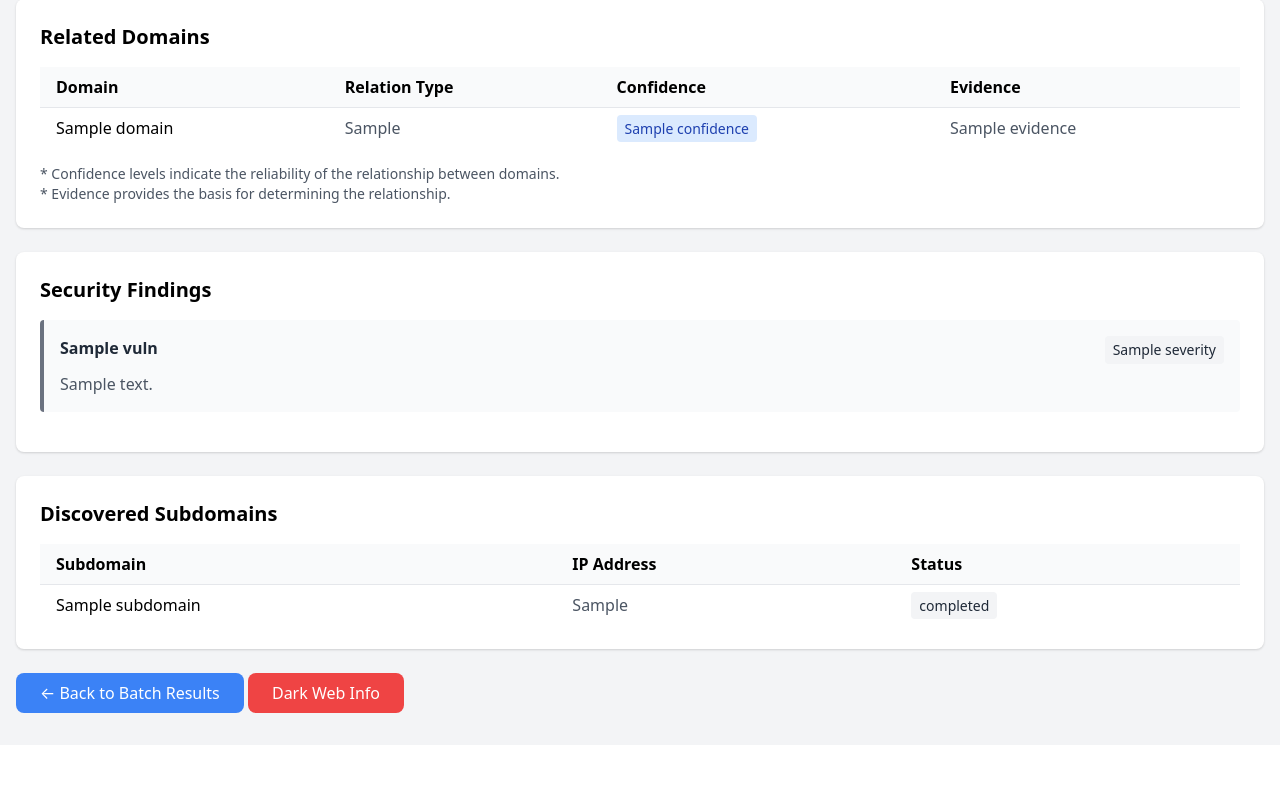
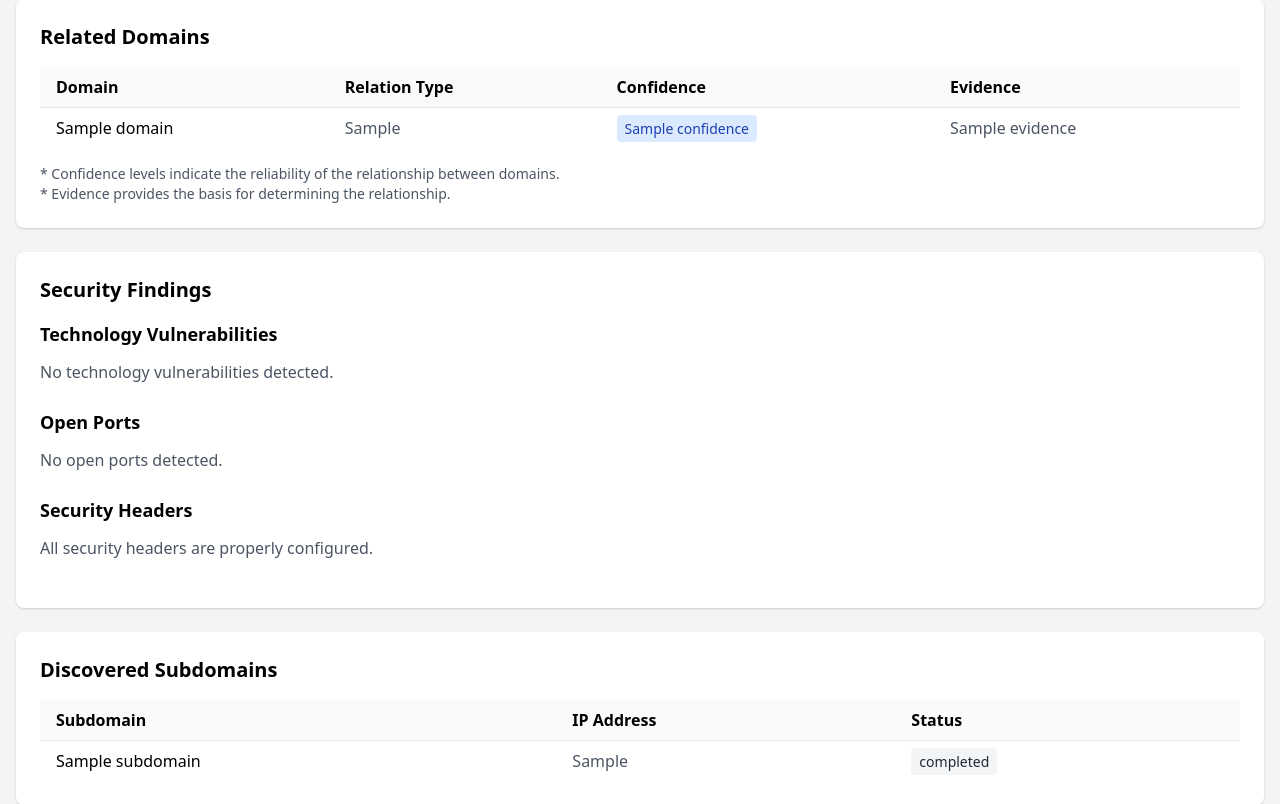
Before and after one commit to Jason-Van-de-Berckt-student-ap/SecurityProjectAp, a Flask app: template project/templates/results.html in a window 1280 px wide. Shown: the part 541-1345 px from the top of the page. Before the commit the page ends 1254 px from the top, so only its background shows below. Run offline with Flask 3, Linux system fonts and the light colour scheme; the template is opened without the code that fills it: most values are stand-ins (such as "Sample title", 1, 10 or a date in 2020).

Commit message:
system 1.2 complete implementation

```diff
--- a/project/templates/results.html
+++ b/project/templates/results.html
@@ -128,16 +128,21 @@
         </div>
 
         <!-- Vulnerabilities Section -->
-        <!-- <div class="bg-white p-6 rounded-lg shadow mb-6">
+        <div class="bg-white p-6 rounded-lg shadow mb-6">
             <h2 class="text-xl font-bold mb-4">Security Findings</h2>
-            {% if vulnerabilities %}
-                {% for vuln in vulnerabilities %}
+
+            <!-- Technology Vulnerabilities Section -->
+            <div class="mb-6">
+                <h3 class="text-lg font-semibold mb-3">Technology Vulnerabilities</h3>
+                {% set tech_vulns = vulnerabilities|selectattr('type', 'equalto', 'tech_vulnerability')|list %}
+                {% if tech_vulns %}
+                    {% for vuln in tech_vulns %}
                         <div class="mb-4 p-4 rounded
-                        {% if vuln.severity == 'High' %}
+                            {% if vuln.severity|lower == 'high' %}
                                 bg-red-50 border-l-4 border-red-500
-                        {% elif vuln.severity == 'Medium' %}
+                            {% elif vuln.severity|lower == 'medium' %}
                                 bg-yellow-50 border-l-4 border-yellow-500
-                        {% elif vuln.severity == 'Low' %}
+                            {% elif vuln.severity|lower == 'low' %}
                                 bg-blue-50 border-l-4 border-blue-500
                             {% else %}
                                 bg-gray-50 border-l-4 border-gray-500
@@ -145,52 +150,11 @@
                             <div class="flex justify-between items-start">
                                 <h3 class="font-bold text-gray-800">{{ vuln.title }}</h3>
                                 <span class="px-2 py-1 text-sm rounded
-                                {% if vuln.severity == 'High' %}
+                                    {% if vuln.severity|lower == 'high' %}
                                         bg-red-100 text-red-800
-                                {% elif vuln.severity == 'Medium' %}
+                                    {% elif vuln.severity|lower == 'medium' %}
                                         bg-yellow-100 text-yellow-800
-                                {% elif vuln.severity == 'Low' %}
-                                    bg-blue-100 text-blue-800
-                                {% else %}
-                                    bg-gray-100 text-gray-800
-                                {% endif %}">
-                                {{ vuln.severity }}
-                            </span>
-                        </div>
-                        <p class="mt-2 text-gray-600">{{ vuln.description }}</p>
-                    </div>
-                {% endfor %}
-            {% else %}
-                <div class="text-gray-600 bg-gray-50 p-4 rounded">
-                    No vulnerabilities detected.
-                </div>
-            {% endif %}
-        </div> -->
-
-        <!-- Vulnerabilities Section -->
-        <!-- Vulnerabilities Section -->
-        <div class="bg-white p-6 rounded-lg shadow mb-6">
-            <h2 class="text-xl font-bold mb-4">Security Findings</h2>
-            {% if vulnerabilities %}
-                {% for vuln in vulnerabilities %}
-                    <div class="mb-4 p-4 rounded
-                        {% if vuln.severity == 'High' %}
-                            bg-red-50 border-l-4 border-red-500
-                        {% elif vuln.severity == 'Medium' %}
-                            bg-yellow-50 border-l-4 border-yellow-500
-                        {% elif vuln.severity == 'Low' %}
-                            bg-blue-50 border-l-4 border-blue-500
-                        {% else %}
-                            bg-gray-50 border-l-4 border-gray-500
-                        {% endif %}">
-                        <div class="flex justify-between items-start">
-                            <h3 class="font-bold text-gray-800">{{ vuln.title }}</h3>
-                            <span class="px-2 py-1 text-sm rounded
-                                {% if vuln.severity == 'High' %}
-                                    bg-red-100 text-red-800
-                                {% elif vuln.severity == 'Medium' %}
-                                    bg-yellow-100 text-yellow-800
-                                {% elif vuln.severity == 'Low' %}
+                                    {% elif vuln.severity|lower == 'low' %}
                                         bg-blue-100 text-blue-800
                                     {% else %}
                                         bg-gray-100 text-gray-800
@@ -199,22 +163,95 @@
                                 </span>
                             </div>
                             <p class="mt-2 text-gray-600">
-                            {# Splits de beschrijving op CVE-codes en vervang ze door hyperlinks #}
-                            {% set description_parts = vuln.description.split('CVE-') %}
-                            {{ description_parts[0] | safe }}
-                            {% for part in description_parts[1:] %}
-                                {% set cve_code = 'CVE-' ~ part.split()[0].rstrip(',') %}
-                                <a href="https://www.cvedetails.com/cve/{{ cve_code }}/" target="_blank" class="text-blue-500 hover:text-blue-700">{{ cve_code }}</a>
-                                {{ part.split(' ', 1)[1] if part.split(' ', 1)|length > 1 else '' | safe }}
-                            {% endfor %}
+                                {% if vuln.cve_id and vuln.cve_id != 'Unknown' %}
+                                    <a href="https://www.cvedetails.com/cve/{{ vuln.cve_id }}/" target="_blank" class="text-blue-500 hover:text-blue-700">{{ vuln.cve_id }}</a>
+                                {% endif %}
+                                {{ vuln.description | safe }}
                             </p>
                         </div>
                     {% endfor %}
                 {% else %}
-                <div class="text-gray-600 bg-gray-50 p-4 rounded">
-                    No vulnerabilities detected.
+                    <p class="text-gray-600">No technology vulnerabilities detected.</p>
+                {% endif %}
             </div>
+
+            <!-- Port Findings Section -->
+            <div class="mb-6">
+                <h3 class="text-lg font-semibold mb-3">Open Ports</h3>
+                {% set port_vulns = vulnerabilities|selectattr('type', 'equalto', 'open_port')|list %}
+                {% if port_vulns %}
+                    {% for vuln in port_vulns %}
+                        <div class="mb-4 p-4 rounded
+                            {% if vuln.severity|lower == 'high' %}
+                                bg-red-50 border-l-4 border-red-500
+                            {% elif vuln.severity|lower == 'medium' %}
+                                bg-yellow-50 border-l-4 border-yellow-500
+                            {% elif vuln.severity|lower == 'low' %}
+                                bg-blue-50 border-l-4 border-blue-500
+                            {% else %}
+                                bg-gray-50 border-l-4 border-gray-500
+                            {% endif %}">
+                            <div class="flex justify-between items-start">
+                                <h3 class="font-bold text-gray-800">{{ vuln.title }}</h3>
+                                <span class="px-2 py-1 text-sm rounded
+                                    {% if vuln.severity|lower == 'high' %}
+                                        bg-red-100 text-red-800
+                                    {% elif vuln.severity|lower == 'medium' %}
+                                        bg-yellow-100 text-yellow-800
+                                    {% elif vuln.severity|lower == 'low' %}
+                                        bg-blue-100 text-blue-800
+                                    {% else %}
+                                        bg-gray-100 text-gray-800
+                                    {% endif %}">
+                                    {{ vuln.severity }}
+                                </span>
+                            </div>
+                            <p class="mt-2 text-gray-600">{{ vuln.description | safe }}</p>
+                        </div>
+                    {% endfor %}
+                {% else %}
+                    <p class="text-gray-600">No open ports detected.</p>
                 {% endif %}
+            </div>
+
+            <!-- Security Headers Section -->
+            <div class="mb-6">
+                <h3 class="text-lg font-semibold mb-3">Security Headers</h3>
+                {% set header_vulns = vulnerabilities|selectattr('type', 'equalto', 'security_header')|list %}
+                {% if header_vulns %}
+                    {% for vuln in header_vulns %}
+                        <div class="mb-4 p-4 rounded
+                            {% if vuln.severity|lower == 'high' %}
+                                bg-red-50 border-l-4 border-red-500
+                            {% elif vuln.severity|lower == 'medium' %}
+                                bg-yellow-50 border-l-4 border-yellow-500
+                            {% elif vuln.severity|lower == 'low' %}
+                                bg-blue-50 border-l-4 border-blue-500
+                            {% else %}
+                                bg-gray-50 border-l-4 border-gray-500
+                            {% endif %}">
+                            <div class="flex justify-between items-start">
+                                <h3 class="font-bold text-gray-800">{{ vuln.title }}</h3>
+                                <span class="px-2 py-1 text-sm rounded
+                                    {% if vuln.severity|lower == 'high' %}
+                                        bg-red-100 text-red-800
+                                    {% elif vuln.severity|lower == 'medium' %}
+                                        bg-yellow-100 text-yellow-800
+                                    {% elif vuln.severity|lower == 'low' %}
+                                        bg-blue-100 text-blue-800
+                                    {% else %}
+                                        bg-gray-100 text-gray-800
+                                    {% endif %}">
+                                    {{ vuln.severity }}
+                                </span>
+                            </div>
+                            <p class="mt-2 text-gray-600">{{ vuln.description | safe }}</p>
+                        </div>
+                    {% endfor %}
+                {% else %}
+                    <p class="text-gray-600">All security headers are properly configured.</p>
+                {% endif %}
+            </div>
         </div>
 
         <!-- Subdomains Section -->
```
Also changed, not shown: project/routes/single_scan.py (+9 -4 lines), project/services/vuln_service.py (+13 -9 lines). Lines whose indentation alone changed are shown as unchanged.
